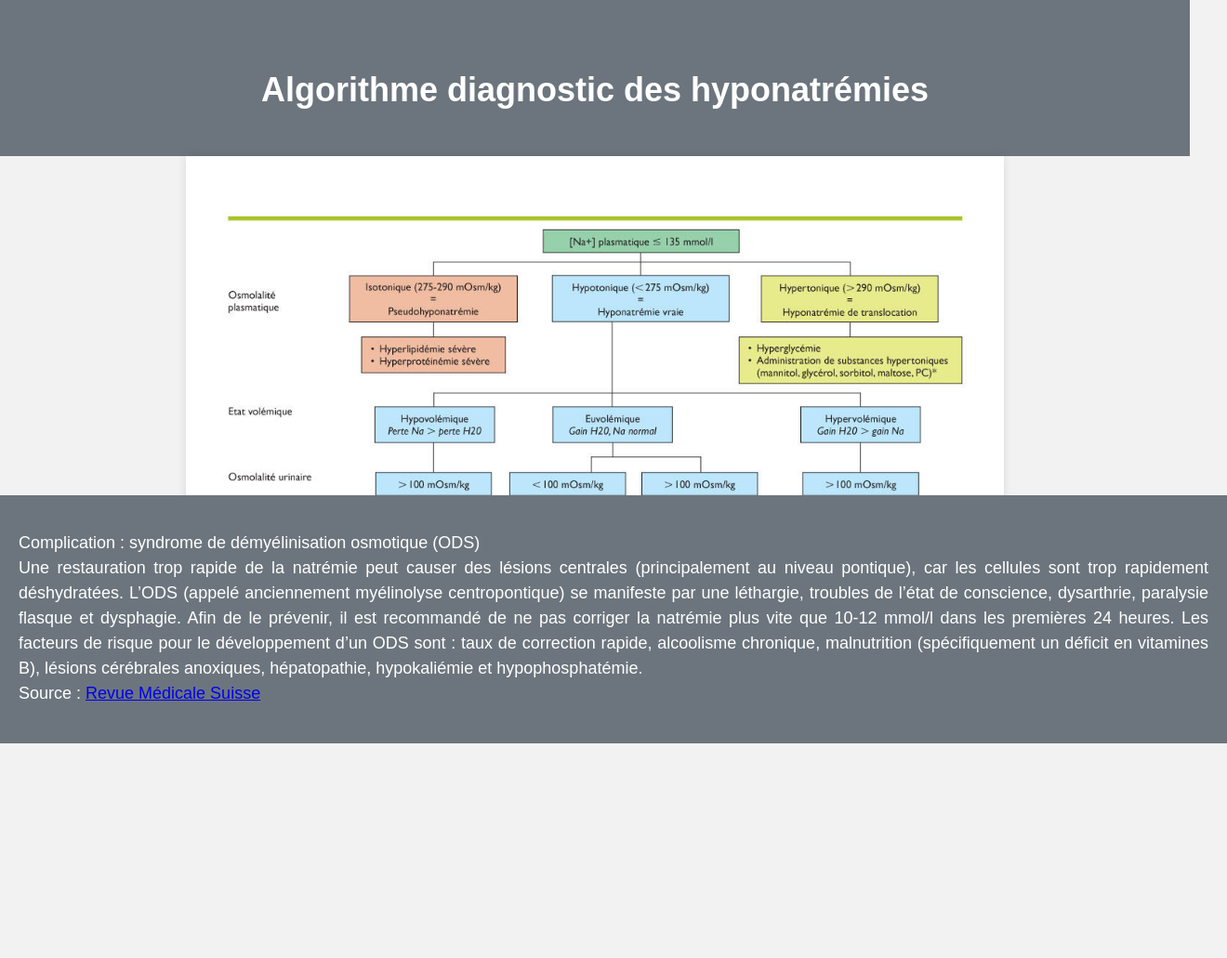
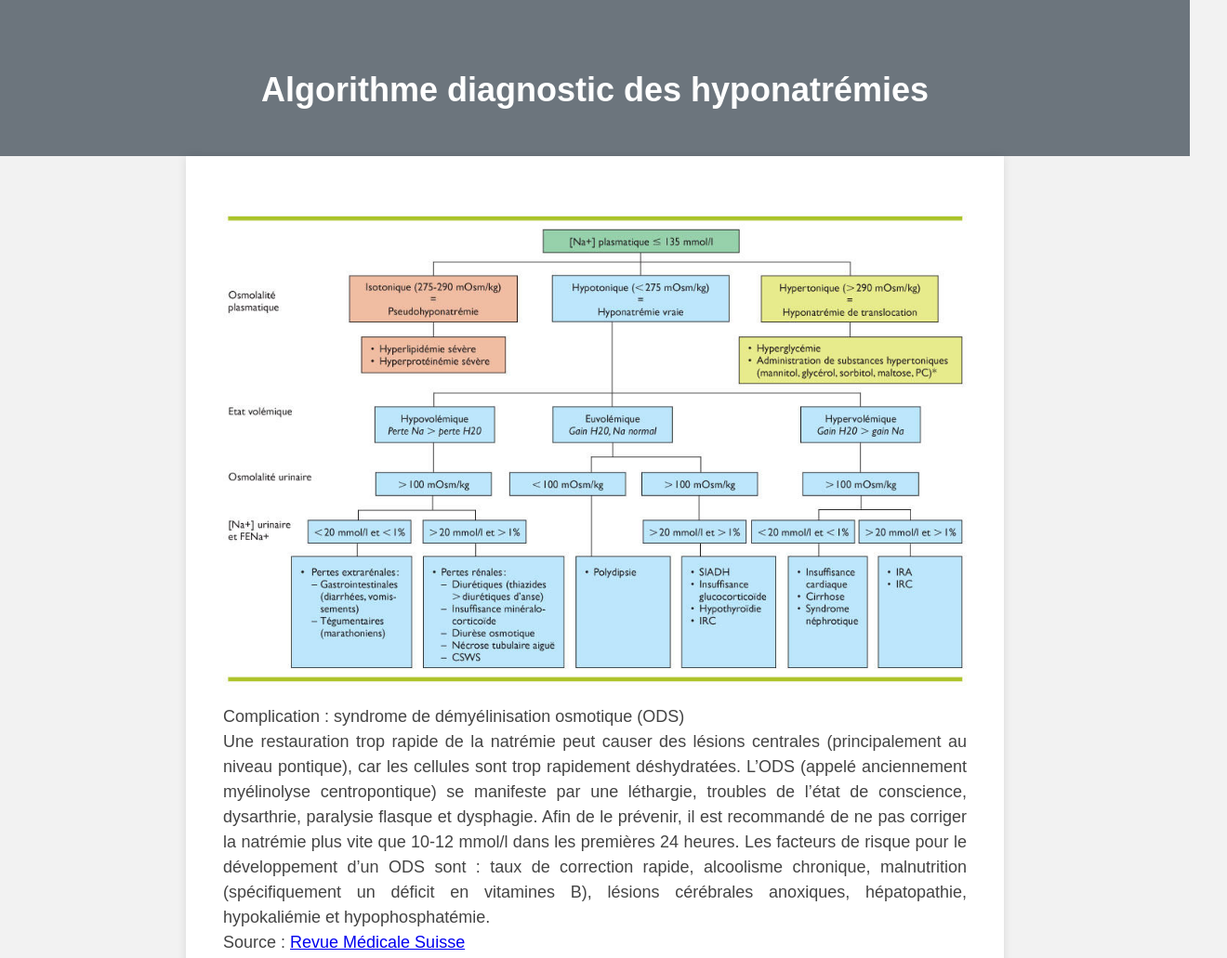
Before and after one commit to reabrive/hypona, a plain HTML site: page index.html in a window 1280 px wide. Shown: the top 1031 px of the page at 93% size, 1320 px wide, since content can reach past the window. Before the commit the page ends 800 px from the top, so only its background shows below. Drawn offline with Linux system fonts and the light colour scheme.

Commit message:
Update index.html

```diff
--- a/index.html
+++ b/index.html
@@ -46,17 +46,6 @@
 			line-height: 1.5;
 			text-align: justify;
 		}
-		footer {
-			background-color: #6c757d;
-			color: #fff;
-			padding: 20px;
-			text-align: center;
-			position: absolute;
-			bottom: 0;
-			width: 100%;
-			font-size: 16px;
-			line-height: 1.5;
-		}
 	</style>
 </head>
 <body>
@@ -65,11 +54,10 @@
 	</header>
 	<main>
 		<img src="https://reabrive.github.io/hypona/hypona.jpg" alt="Image en plein écran">
+
+		<p>Complication : syndrome de démyélinisation osmotique (ODS)<br>
+		Une restauration trop rapide de la natrémie peut causer des lésions centrales (principalement au niveau pontique), car les cellules sont trop rapidement déshydratées. L’ODS (appelé anciennement myélinolyse centropontique) se manifeste par une léthargie, troubles de l’état de conscience, dysarthrie, paralysie flasque et dysphagie. Afin de le prévenir, il est recommandé de ne pas corriger la natrémie plus vite que 10-12 mmol/l dans les premières 24 heures. Les facteurs de risque pour le développement d’un ODS sont : taux de correction rapide, alcoolisme chronique, malnutrition (spécifiquement un déficit en vitamines B), lésions cérébrales anoxiques, hépatopathie, hypokaliémie et hypophosphatémie. <br> Source : <a href="https://www.revmed.ch/revue-medicale-suisse/2010/revue-medicale-suisse-269/approche-diagnostique-de-l-hyponatremie" target="_blank">Revue Médicale Suisse</a></p>
+
 	</main>
-
-	<footer>
-	<p>Complication : syndrome de démyélinisation osmotique (ODS)<br>
-	Une restauration trop rapide de la natrémie peut causer des lésions centrales (principalement au niveau pontique), car les cellules sont trop rapidement déshydratées. L’ODS (appelé anciennement myélinolyse centropontique) se manifeste par une léthargie, troubles de l’état de conscience, dysarthrie, paralysie flasque et dysphagie. Afin de le prévenir, il est recommandé de ne pas corriger la natrémie plus vite que 10-12 mmol/l dans les premières 24 heures. Les facteurs de risque pour le développement d’un ODS sont : taux de correction rapide, alcoolisme chronique, malnutrition (spécifiquement un déficit en vitamines B), lésions cérébrales anoxiques, hépatopathie, hypokaliémie et hypophosphatémie. <br> Source : <a href="https://www.revmed.ch/revue-medicale-suisse/2010/revue-medicale-suisse-269/approche-diagnostique-de-l-hyponatremie" target="_blank">Revue Médicale Suisse</a></p>
-        </footer>
 </body>
 </html>
```
